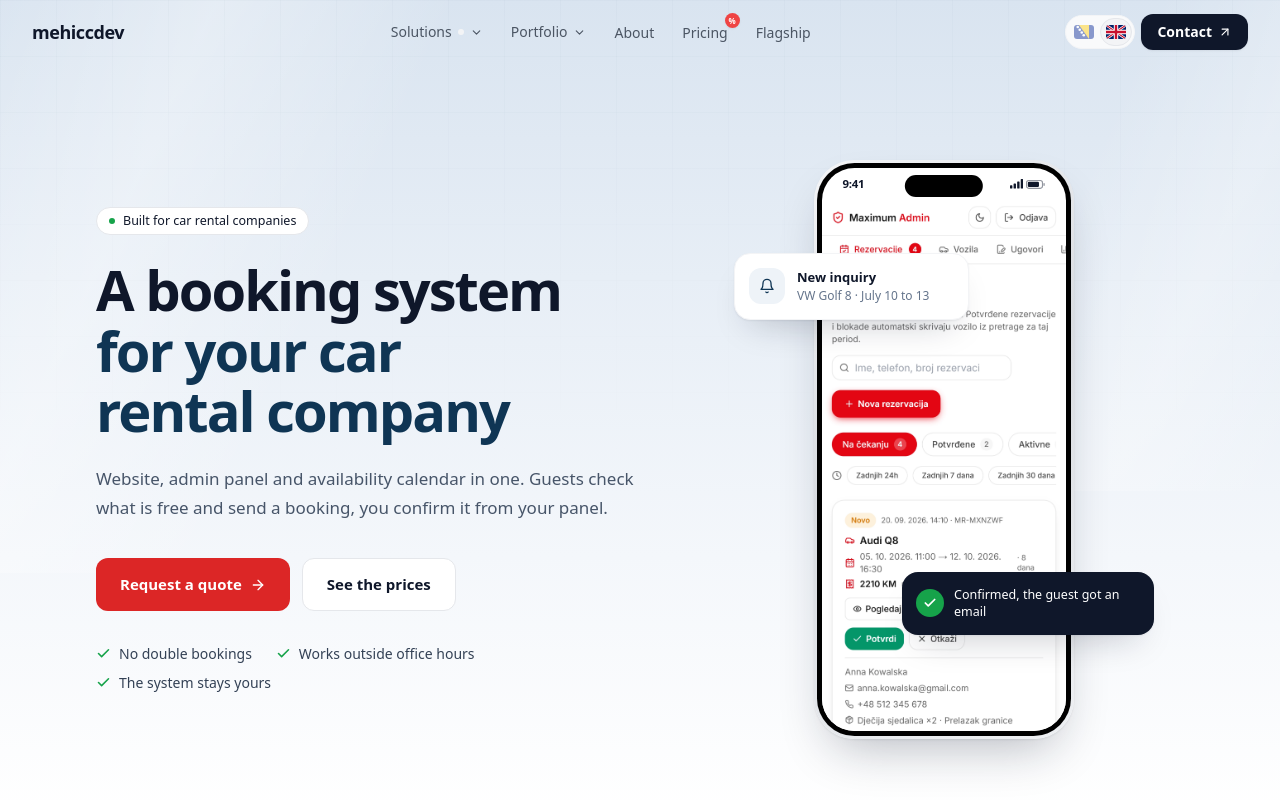
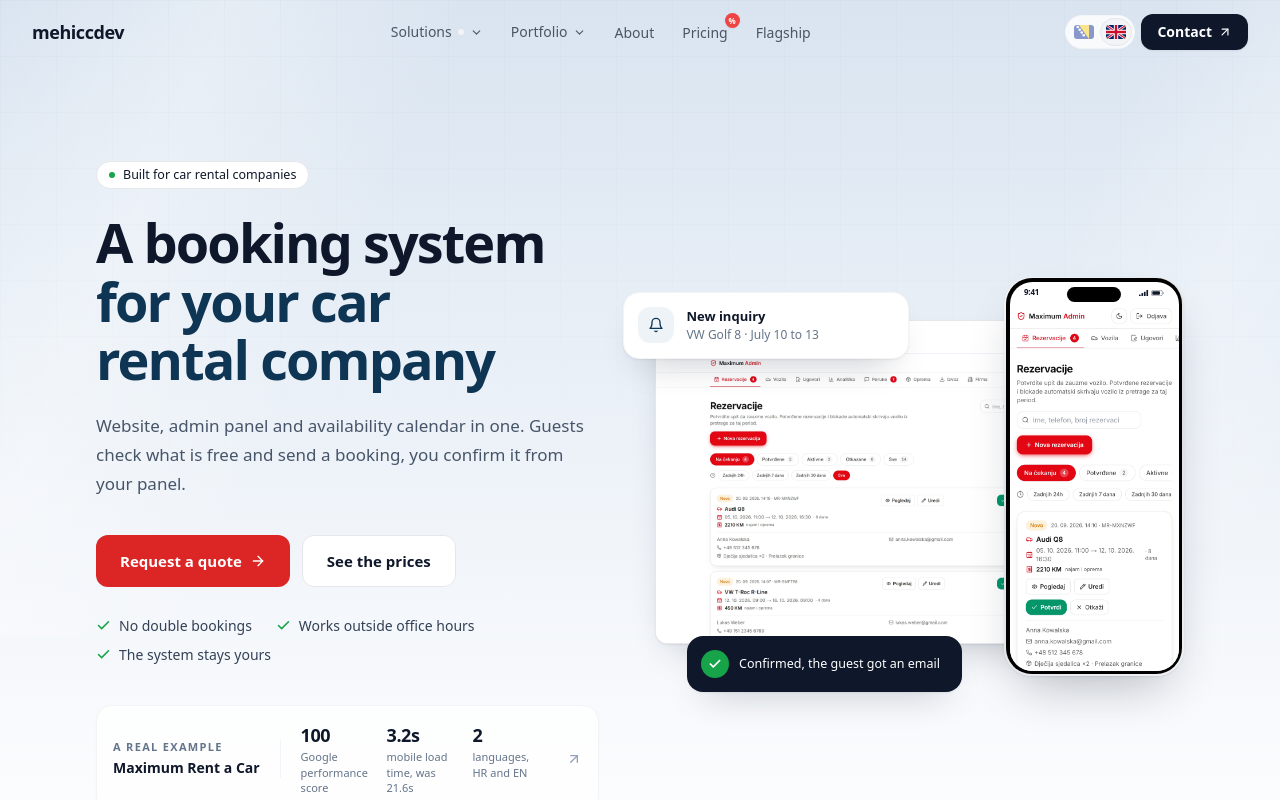
Before and after one commit to Bakeee99/mehiccdev, a Next.js app: page /rjesenja/rent-a-car in a window 1280 px wide. Shown: the top 800 px of the page. Built offline with nearby package versions, Linux system fonts and the light colour scheme.

Commit message:
feat: bogatiji hero na rent-a-car stranici

```diff
--- a/components/rjesenja/RentACarSections.tsx
+++ b/components/rjesenja/RentACarSections.tsx
@@ -12,16 +12,17 @@ const PLAN_ICONS = [Car, CarFront, Building2];
 
 function Hero({ c }: { c: RcCopy }) {
   const h = c.hero;
+  const cs = c.caseStudy;
   return (
     <section className="hero-light relative bg-white">
       <Backdrop>
-        <div className="mx-auto grid max-w-6xl items-center gap-14 px-6 pb-20 pt-36 sm:pt-40 lg:grid-cols-[1.15fr_1fr] lg:px-8">
+        <div className="mx-auto grid max-w-6xl items-center gap-14 px-6 pb-24 pt-36 sm:pt-40 lg:grid-cols-[1fr_1.05fr] lg:px-8">
           <Fade>
             <span className="inline-flex items-center gap-2 rounded-full border border-[#E5E7EB] bg-white px-3 py-1 text-[12.5px] font-medium text-[#0F172A]">
               <span className="h-1.5 w-1.5 rounded-full bg-[#16A34A]" /> {h.eyebrow}
             </span>
-            <h1 className="mt-6 text-[38px] leading-[1.08] sm:text-[56px] font-semibold tracking-[-0.035em] text-[#0F172A]" style={{ textWrap: "balance" }}>
-              {h.h1a} <span className="block text-[#0F3554]">{h.h1b.replace(/-/g, "‑")}</span>
+            <h1 className="mt-6 text-[38px] leading-[1.08] sm:text-[54px] font-semibold tracking-[-0.035em] text-[#0F172A]" style={{ textWrap: "balance" }}>
+              {h.h1a} <span className="block text-[#0F3554]">{h.h1b.replace(/-/g, "\u2011")}</span>
             </h1>
             <p className="mt-6 max-w-xl text-[17px] leading-relaxed text-[#475569]">{h.sub}</p>
             <div className="mt-9 flex flex-col gap-3 sm:flex-row">
@@ -32,23 +33,45 @@ function Hero({ c }: { c: RcCopy }) {
                 {h.ctaSecondary}
               </a>
             </div>
-            <ul className="mt-8 flex flex-wrap gap-x-6 gap-y-2">
+            <ul className="mt-7 flex flex-wrap gap-x-6 gap-y-2">
               {h.points.map((p) => (
                 <li key={p} className="flex items-center gap-2 text-[14px] text-[#334155]"><Check size={15} strokeWidth={2.5} className="text-[#16A34A]" /> {p}</li>
               ))}
             </ul>
+            <a href="/maximum" className="group mt-10 flex max-w-xl items-center gap-5 rounded-2xl border border-[#E5E7EB] bg-white/80 p-4 transition-colors hover:border-[#CBD5E1]" style={{ boxShadow: SOFT }}>
+              <span className="hidden shrink-0 border-r border-[#F1F5F9] pr-5 sm:block">
+                <span className="block text-[11px] font-semibold uppercase tracking-[0.12em] text-[#64748B]">{cs.label}</span>
+                <span className="mt-0.5 block text-[14px] font-semibold text-[#0F172A]">Maximum Rent a Car</span>
+              </span>
+              <dl className="grid flex-1 grid-cols-3 gap-3">
+                {cs.stats.map((x) => (
+                  <div key={x.l}>
+                    <dd className="text-[18px] font-semibold tracking-tight text-[#0F172A] tabular-nums">{x.v}</dd>
+                    <dt className="text-[11px] leading-snug text-[#64748B]">{x.l}</dt>
+                  </div>
+                ))}
+              </dl>
+              <ArrowUpRight size={16} className="shrink-0 text-[#94A3B8] transition-colors group-hover:text-[#0F172A]" />
+            </a>
           </Fade>
 
-          <Fade delay={0.1} className="relative mx-auto w-full max-w-[420px]">
-            <div className="mx-auto w-[62%]"><PhoneMockup src="/portfolio/maximum-admin-mob-svijetla.webp" alt={h.h1a} priority /></div>
-            <div className="absolute left-0 top-[16%] flex w-[56%] items-start gap-3 rounded-2xl border border-[#E5E7EB] bg-white p-3.5" style={{ boxShadow: FLOAT }}>
+          <Fade delay={0.1} className="relative mx-auto w-full max-w-[560px] pb-6 pt-4">
+            <div className="w-[88%]">
+              <BrowserFrame url="maximum-rent.vercel.app/admin">
+                <span className="relative block aspect-[16/10]">
+                  <Image src="/portfolio/maximum-admin-desktop-svijetla.webp" alt={h.h1a} fill unoptimized priority className="object-cover object-top" />
+                </span>
+              </BrowserFrame>
+            </div>
+            <div className="absolute -bottom-2 right-0 w-[34%]"><PhoneMockup src="/portfolio/maximum-admin-mob-svijetla.webp" alt={h.h1a} /></div>
+            <div className="absolute -left-4 -top-3 flex w-[54%] items-start gap-3 rounded-2xl border border-[#E5E7EB] bg-white p-3.5 sm:-left-8" style={{ boxShadow: FLOAT }}>
               <span className="grid h-9 w-9 shrink-0 place-items-center rounded-xl bg-[#EEF3F8] text-[#0F3554]"><Bell size={16} /></span>
               <span className="min-w-0">
                 <span className="block text-[13px] font-semibold text-[#0F172A]">{h.cardTitle}</span>
                 <span className="block truncate text-[12px] text-[#64748B]">{h.cardBody}</span>
               </span>
             </div>
-            <div className="absolute bottom-[18%] right-0 flex w-[60%] items-center gap-2.5 rounded-2xl bg-[#0F172A] p-3.5" style={{ boxShadow: FLOAT }}>
+            <div className="absolute -bottom-6 left-[6%] flex w-[52%] items-center gap-2.5 rounded-2xl bg-[#0F172A] p-3.5" style={{ boxShadow: FLOAT }}>
               <span className="grid h-7 w-7 shrink-0 place-items-center rounded-full bg-[#16A34A] text-white"><Check size={14} strokeWidth={3} /></span>
               <span className="text-[12.5px] font-medium leading-snug text-white">{h.cardOk}</span>
             </div>
```
